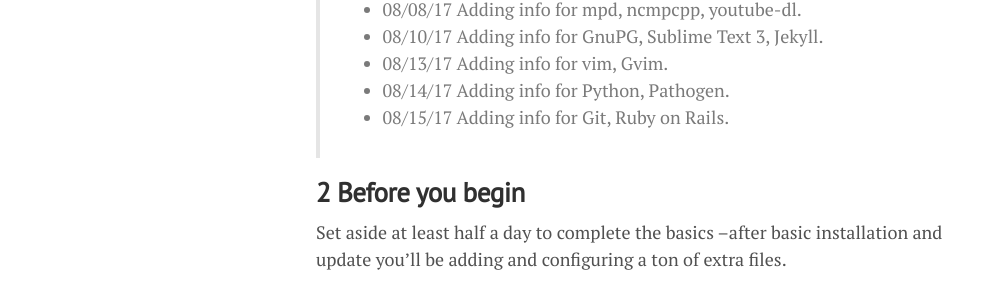
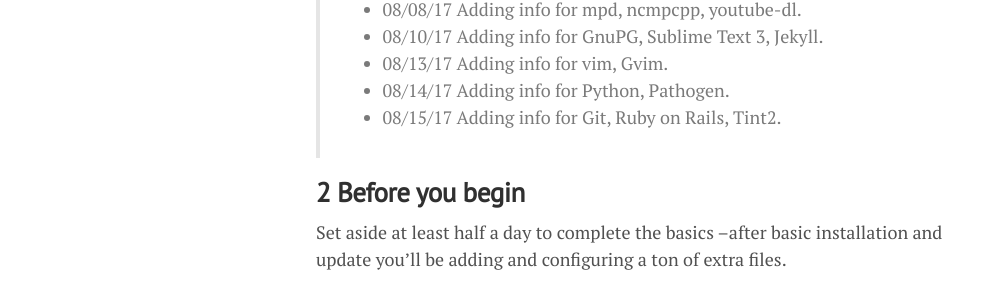
Before and after one commit to lgeurts/lgeurts.github.io, a Jekyll site: the page built from _posts/2017-07-11-bunsenlabs-linux-setup-notes-for dell-inspiron-6000.md, in a window 1280 px wide and 900 px high, scrolled down 1267 px. Shown: the part 155-449 px from the top of the window, without its empty margins (0-989 px from the left). Built offline with Jekyll 4.4.1, drawn with Linux system fonts in a browser that asks for light colours; nearby versions of some CDN libraries; comment, search, counter and statistics services are not loaded.

Commit message:
Update 2017-07-11-bunsenlabs-linux-setup-notes-for dell-inspiron-6000.md

```diff
--- a/_posts/2017-07-11-bunsenlabs-linux-setup-notes-for dell-inspiron-6000.md
+++ b/_posts/2017-07-11-bunsenlabs-linux-setup-notes-for dell-inspiron-6000.md
@@ -33,7 +33,7 @@ v1.1
 > * 08/10/17 Adding info for GnuPG, Sublime Text 3, Jekyll.
 > * 08/13/17 Adding info for vim, Gvim.
 > * 08/14/17 Adding info for Python, Pathogen.
-> * 08/15/17 Adding info for Git, Ruby on Rails.
+> * 08/15/17 Adding info for Git, Ruby on Rails, Tint2.
 
 **2 Before you begin**
 ----------------------
```
